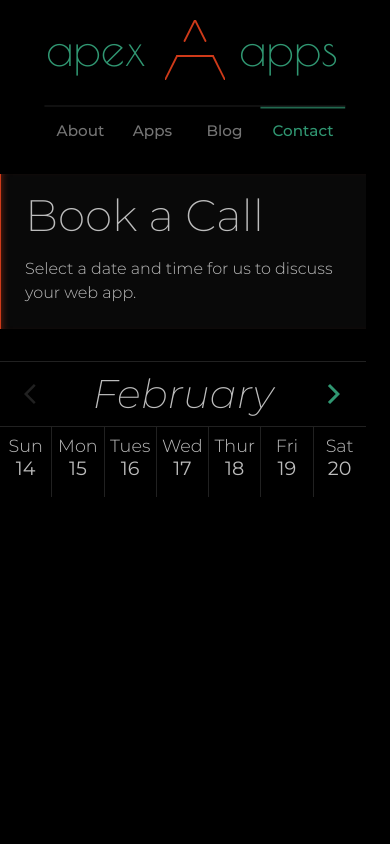
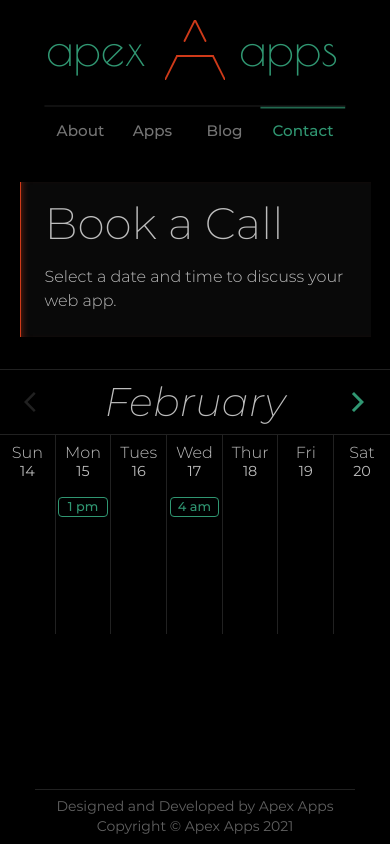
Before and after one commit to AaronGazzola/ApexApps.Dev_V1, a React app in the folder frontend/: page /contact in a window 390 px wide. Shown: the top 844 px of the page. Built offline with nearby package versions, Linux system fonts and the light colour scheme.

Commit message:
calendar responsive styling

```diff
--- a/frontend/src/components/Calendar.js
+++ b/frontend/src/components/Calendar.js
@@ -10,13 +10,13 @@
 	{
 		date: 15,
 		month: 1,
-		UTCHours: 1,
+		timeStamp: new Date(2021, 1, 15, 13).getTime(),
 		booked: false
 	},
 	{
 		date: 17,
 		month: 1,
-		UTCHours: 3,
+		timeStamp: new Date(2021, 1, 15, 4).getTime(),
 		booked: false
 	}
 ];
@@ -156,28 +156,23 @@
 						<Typography variant='h4' className={classes.date}>
 							{date}
 						</Typography>
+						{appointments
+							.filter(a => !a.booked && a.date === date)
+							.map(a => (
+								<div key={a.timeStamp} className={classes.hour}>
+									{/* Refactor after making API request on week change
+                Find local time from stored timestamp and format
+                */}
+									<p>
+										{new Date(a.timeStamp).getHours() < 12
+											? new Date(a.timeStamp).getHours()
+											: new Date(a.timeStamp).getHours() - 12}
+										{new Date(a.timeStamp).getHours() < 12 ? ' am' : ' pm'}
+									</p>
+								</div>
+							))}
 					</div>
 				))}
-				{/* <div className={classes.day}>
-					<Typography variant='h4'>Sun</Typography>
-					<Typography variant='h4'>12</Typography>
-					{times.map(time => (
-						<Button
-							key={time.time}
-							variant='outlined'
-							color='secondary'
-							size='small'
-							disabled={!time.available}
-							className={
-								time.available
-									? clsx(classes.hour, classes.available)
-									: clsx(classes.hour, classes.unavailable)
-							}
-						>
-							{time.time}
-						</Button>
-					))}
-				</div> */}
 			</div>
 		</>
 	);
--- a/frontend/src/screens/ContactScreen.js
+++ b/frontend/src/screens/ContactScreen.js
@@ -12,22 +12,19 @@
 	});
 
 	return (
-		<Grid container xs item direction='column' alignItems='center' spacing={3}>
+		<Grid container xs item direction='column' alignItems='center'>
 			<Grid item xs container justify='center'>
 				<div className={classes.textBox1}>
 					<Typography variant='h1' className={classes.title}>
 						Book a Call
 					</Typography>
 					<Typography className={classes.paragraph}>
-						Select a date and time for us to discuss your web app.
-						{/* <br />
-						One hour is alotted for each obligation-free call. */}
+						Select a date and time to discuss your web app.
 					</Typography>
 				</div>
 			</Grid>
-			<Grid item xs container className={classes.calendarGrid}>
-				<Calendar />
-			</Grid>
+
+			<Calendar />
 		</Grid>
 	);
 };
--- a/frontend/src/styles/calendarStyles.js
+++ b/frontend/src/styles/calendarStyles.js
@@ -7,11 +7,11 @@
 		justifyContent: 'space-between',
 		padding: theme.spacing(1),
 		borderTop: `1px solid ${theme.palette.grey[900]}`,
-		marginTop: theme.spacing(1)
+		marginTop: theme.spacing(4)
 	},
 	container: {
 		width: '100%',
-		height: 500,
+		height: 'min-contend',
 		display: 'flex'
 	},
 	day: {
@@ -22,6 +22,7 @@
 		borderTop: `1px solid ${theme.palette.grey[900]}`,
 		borderRight: `1px solid ${theme.palette.grey[900]}`,
 		width: '14.28%',
+		minHeight: 200,
 		height: 'min-content',
 		'& h4': {
 			textAlign: 'center'
@@ -33,30 +34,36 @@
 	dayName: {
 		fontSize: '1.1rem',
 		fontWeight: 300,
-		marginTop: theme.spacing(1)
+		marginTop: theme.spacing(1),
+		[theme.breakpoints.down('xs')]: {
+			fontSize: '1rem'
+		}
 	},
 	date: {
 		fontSize: '1.2rem',
 		marginBottom: theme.spacing(2),
 		marginTop: theme.spacing(0),
 		fontWeight: 400,
-		fontStyle: 'none'
+		fontStyle: 'none',
+		[theme.breakpoints.down('xs')]: {
+			fontSize: '.9rem'
+		}
 	},
 	hour: {
+		border: `1px solid ${theme.palette.secondary.main}`,
+		borderRadius: 4,
 		width: '90%',
-		height: 30,
-		marginBottom: theme.spacing(1)
-		// display: 'flex',
-		// alignItems: 'center',
-		// justifyContent: 'center',
-	},
-	available: {
-		// color: theme.palette.secondary.main
-		// border: `2px solid ${theme.palette.secondary.main}`
-	},
-	unavailable: {
-		'& span': {
-			color: theme.palette.grey[800]
+		marginBottom: theme.spacing(1),
+		display: 'flex',
+		justifyContent: 'center',
+		alignItems: 'center',
+		'& p': {
+			margin: 0,
+			color: theme.palette.secondary.main,
+			fontWeight: 500
+		},
+		[theme.breakpoints.down('xs')]: {
+			fontSize: '.8rem'
 		}
 	},
 	arrowBack: {
--- a/frontend/src/styles/contentStyles.js
+++ b/frontend/src/styles/contentStyles.js
@@ -37,7 +37,6 @@
 		marginTop: theme.spacing(2)
 	},
 	textBox1: {
-		maxWidth: '90%',
 		backgroundColor: '#090909',
 		borderLeft: `1px solid ${theme.palette.primary.main}`,
 		maxWidth: 650,
@@ -46,10 +45,13 @@
 		// boxShadow: `inset 5px 0 7px -7px ${theme.palette.grey[200]}`,
 		padding: theme.spacing(3),
 		paddingTop: theme.spacing(2),
-		marginTop: theme.spacing(2)
+		marginTop: theme.spacing(3),
+		[theme.breakpoints.down('xs')]: {
+			maxWidth: '90%'
+		}
 	},
 	textBox2: {
-		backgroundColor: '#090909',
+		backgroundColor: '#0A0A0A',
 		// borderTop: `1px solid ${theme.palette.grey[200]}`,
 		borderTop: `1px solid ${theme.palette.primary.main}`,
 		// boxShadow: `inset 0 5px 7px -7px ${theme.palette.grey[200]}`,
```
